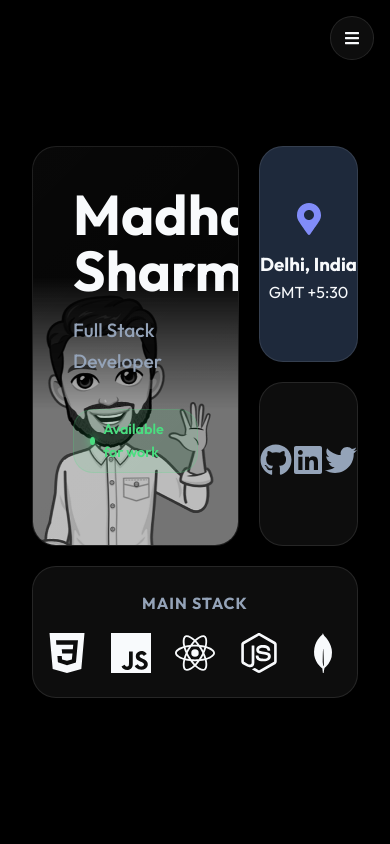
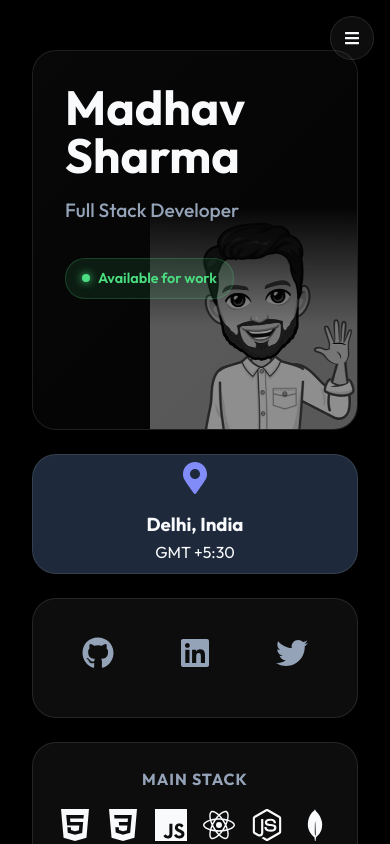
Before and after one commit to madhavsharma7/Portfolio, a React (Vite) app: page / in a window 390 px wide. Shown: the top 844 px of the page. Built offline with nearby package versions, Linux system fonts and the light colour scheme.

Commit message:
responsive ui change

```diff
--- a/src/components/Experience.jsx
+++ b/src/components/Experience.jsx
@@ -1,6 +1,6 @@
 import { useState } from 'react';
 import { motion, AnimatePresence } from 'framer-motion';
-import '../styles/ExperienceTimeline.css';
+import '../styles/Experience.css';
 
 const Experience = () => {
     const experiences = [
--- a/src/styles/About.css
+++ b/src/styles/About.css
@@ -86,9 +86,18 @@
     box-shadow: 0 8px 25px var(--accent-glow);
 }
 
-@media screen and (max-width: 768px) {
+@media screen and (max-width: 600px) {
     .about-content {
         grid-template-columns: 1fr;
         gap: 3rem;
     }
+
+    .section-title {
+        font-size: 5.5vw !important;
+    }
+
+    .about-image img {
+        width: 50%;
+        margin-left: 23vw;
+    }
 }
--- a/src/styles/Contact.css
+++ b/src/styles/Contact.css
@@ -109,8 +109,17 @@
     font-weight: 500;
 }
 
-@media screen and (max-width: 768px) {
+@media screen and (max-width: 600px) {
     .contact-content {
         grid-template-columns: 1fr;
     }
+
+    .contact-item {
+        font-size: 3vw;
+    }
+
+    .download-btn {
+        font-size: 2.5vw;
+    }
+
 }
--- a/src/styles/Education.css
+++ b/src/styles/Education.css
@@ -70,7 +70,11 @@
     font-weight: 500;
 }
 
-@media screen and (max-width: 768px) {
+@media screen and (max-width: 600px) {
+    .section-title {
+        font-size: 5vw !important;
+    }
+
     .education-card {
         flex-direction: column;
     }
@@ -80,4 +84,6 @@
         margin-right: 0;
         margin-bottom: 1.5rem;
     }
+
+
 }
--- a/src/styles/Experience.css
+++ b/src/styles/Experience.css
@@ -1,61 +1,164 @@
-.experience-section {
+.experience-section-timeline {
     padding: 100px 0;
 }
 
-.experience-container {
+.timeline-layout {
+    display: grid;
+    grid-template-columns: 1fr 2fr;
+    gap: 4rem;
+    background: var(--bg-card);
+    padding: 3rem;
+    border-radius: 24px;
+    border: 1px solid var(--border-color);
+    backdrop-filter: blur(10px);
+}
+
+.timeline-list {
+    border-right: 1px solid var(--border-color);
+    padding-right: 2rem;
     display: flex;
     flex-direction: column;
-    gap: 2rem;
-    max-width: 800px;
-    margin: 0 auto;
+    gap: 1rem;
 }
 
-.experience-card {
-    background: var(--bg-card);
-    padding: 2.5rem;
-    border-radius: var(--card-radius);
-    border: 1px solid var(--border-color);
-    backdrop-filter: blur(10px);
-    transition: all 0.3s ease;
+.timeline-item {
+    padding: 1.5rem;
+    border-radius: 12px;
+    cursor: pointer;
+    transition: 0.3s;
+    border-left: 3px solid transparent;
 }
 
-.experience-card:hover {
-    transform: translateY(-5px);
-    background: var(--bg-card-hover);
-    border-color: rgba(255, 255, 255, 0.2);
+.timeline-item.active,
+.timeline-item:hover {
+    background: rgba(255, 255, 255, 0.05);
+    border-left-color: var(--accent-color);
 }
 
-.experience-card h3 {
-    color: var(--text-primary);
-    font-size: 1.4rem;
-    font-weight: 600;
+.timeline-item .period {
+    font-size: 0.85rem;
+    color: var(--text-secondary);
+    display: block;
     margin-bottom: 0.3rem;
 }
 
-.experience-card h4 {
-    color: var(--accent-color);
-    font-size: 1rem;
-    margin-bottom: 1.5rem;
-    font-weight: 500;
+.timeline-item h3 {
+    font-size: 1.1rem;
+    color: var(--text-primary);
+    font-weight: 600;
 }
 
-.experience-card ul {
+.detail-content {
+    padding: 1rem;
+}
+
+.detail-content h3 {
+    font-size: 2rem;
+    color: var(--text-primary);
+    margin-bottom: 2rem;
+}
+
+.detail-content .highlight {
+    color: var(--accent-color);
+}
+
+.detail-content .description {
+    color: var(--text-secondary);
+    font-size: 1.1rem;
+    margin-bottom: 2rem;
+    line-height: 1.7;
+}
+
+.achievements {
     list-style: none;
 }
 
-.experience-card ul li {
+.achievements li {
     position: relative;
     padding-left: 1.5rem;
-    margin-bottom: 0.8rem;
-    color: var(--text-secondary);
-    font-size: 1rem;
-    line-height: 1.6;
+    margin-bottom: 1rem;
+    color: var(--text-primary);
 }
 
-.experience-card ul li::before {
-    content: '•';
+.achievements li::before {
+    content: '▹';
     position: absolute;
     left: 0;
     color: var(--accent-color);
-    font-weight: bold;
 }
+
+@media screen and (max-width: 600px) {
+    .experience-section-timeline {
+        padding: 10px 0;
+    }
+
+    .timeline-layout {
+        grid-template-columns: 1fr;
+        gap: 3rem;
+        padding: 2rem;
+    }
+
+    .timeline-list {
+        border-right: none;
+        border-bottom: 1px solid var(--border-color);
+        padding-right: 0;
+        padding-bottom: 1rem;
+        display: flex;
+        flex-direction: row;
+        gap: 1rem;
+        overflow-x: auto;
+        -webkit-overflow-scrolling: touch;
+        scrollbar-width: none;
+        /* Hide scrollbar Firefox */
+    }
+
+    .timeline-list::-webkit-scrollbar {
+        display: none;
+        /* Hide scrollbar Chrome/Safari */
+    }
+
+    .timeline-item {
+        min-width: auto;
+        white-space: nowrap;
+        padding: 0.6rem 1.2rem;
+        border-left: none;
+        border-bottom: 2px solid transparent;
+        border-radius: 8px;
+        background: rgba(255, 255, 255, 0.03);
+    }
+
+    .timeline-item.active {
+        border-right-color: transparent;
+        /* Reset explicit desktop border if any */
+        border-left-color: transparent;
+        border-bottom-color: var(--accent-color);
+        background: rgba(255, 255, 255, 0.08);
+    }
+
+    .timeline-item .period {
+        font-size: 0.7rem;
+        margin-bottom: 0.2rem;
+    }
+
+    .timeline-item h3 {
+        font-size: 0.9rem;
+    }
+
+    .detail-content {
+        padding: 0.5rem;
+    }
+
+    .detail-content h3 {
+        font-size: 1.3rem;
+        margin-bottom: 1rem;
+    }
+
+    .detail-content .description {
+        font-size: 0.9rem;
+        margin-bottom: 1.5rem;
+    }
+
+    .achievements li {
+        font-size: 0.85rem;
+    }
+}
--- a/src/styles/Footer.css
+++ b/src/styles/Footer.css
@@ -6,3 +6,10 @@
     border-top: 1px solid var(--border-color);
     background: rgba(15, 23, 42, 0.4);
 }
+
+@media screen and (max-width: 600px) {
+
+    .footer p {
+        font-size: 3vw;
+    }
+}
--- a/src/styles/HeroGrid.css
+++ b/src/styles/HeroGrid.css
@@ -166,27 +166,128 @@
     color: var(--text-primary);
 }
 
-/* Music Tile Removed */
+/* Responsive */
+@media screen and (max-width: 600px) {
+    .hero-container {
+        grid-template-columns: 1fr;
+        text-align: center;
+    }
 
-/* Responsive */
-@media screen and (max-width: 1024px) {
+    .hero-content {
+        align-items: center;
+        order: 2;
+    }
+
+    .hero-image {
+        order: 1;
+        margin-bottom: 3rem;
+
+    }
+
+    .profile-content .name {
+        font-size: 6vw;
+    }
+
+    .profile-content .role {
+        font-size: 3vw;
+    }
+
     .bento-grid {
         grid-template-columns: repeat(2, 1fr);
         grid-template-rows: auto;
     }
+
+    .profile-tile {
+        grid-column: span 1;
+        grid-row: span 2;
+        height: auto;
+        width: 100%;
+        margin: 0;
+    }
+
+    .profile-img {
+        width: 60%;
+        height: 50%;
+        bottom: 0px;
+        right: -10px;
+        opacity: 0.8;
+    }
+
+    .location-tile {
+        margin: 0;
+        height: 100%;
+        min-height: 150px;
+    }
+
+    .social-tile {
+        margin: 0;
+        height: 100%;
+        min-height: 150px;
+        flex-direction: column;
+        gap: 15px;
+    }
+
+    .tech-tile {
+        margin: 0;
+        grid-column: span 2;
+        margin-top: 20px;
+    }
 }
 
-@media screen and (max-width: 768px) {
+@media screen and (max-width: 500px) {
     .bento-grid {
         grid-template-columns: 1fr;
+        gap: 1.5rem;
     }
 
     .profile-tile {
         grid-column: span 1;
-        min-height: 400px;
+        grid-row: auto;
+        padding: 2rem;
+        min-height: 380px;
+        /* Ensure enough height for content + image */
+    }
+
+    .profile-content .name {
+        font-size: 3rem;
+    }
+
+    .profile-content .role {
+        font-size: 1.2rem;
     }
 
     .profile-img {
-        width: 250px;
+        width: 70%;
+        height: auto;
+        right: -20px;
+        bottom: -20px;
+        opacity: 0.6;
+    }
+
+    .location-tile,
+    .social-tile {
+        grid-column: span 1;
+        min-height: 120px;
+        /* Compact height */
+        margin: 0;
+    }
+
+    .social-tile {
+        flex-direction: row;
+        gap: 1rem;
+    }
+
+
+    .tech-tile {
+        grid-column: span 1;
+        margin-top: 0;
+        padding: 1.5rem;
+    }
+
+    .tech-row {
+        gap: 1rem;
+        font-size: 2rem;
+        flex-wrap: wrap;
+        justify-content: center;
     }
 }
--- a/src/styles/ProjectsHorizontal.css
+++ b/src/styles/ProjectsHorizontal.css
@@ -127,8 +127,41 @@
     border: 1px solid rgba(255, 255, 255, 0.1);
 }
 
-@media screen and (max-width: 768px) {
+@media screen and (max-width: 600px) {
     .project-card-h {
-        flex: 0 0 300px;
+        flex: 0 0 280px;
+        height: 75vh;
+        display: flex;
+        flex-direction: column;
+    }
+
+    .card-image {
+        height: 45%;
+    }
+
+    .card-info {
+        padding: 1rem;
+        flex: 1;
+        overflow: hidden;
+    }
+
+    .card-info h3 {
+        font-size: 1.1rem;
+        margin-bottom: 0.2rem;
+    }
+
+    .card-info p {
+        font-size: 0.85rem;
+        margin-bottom: 0.5rem;
+        display: -webkit-box;
+        -webkit-line-clamp: 3;
+        line-clamp: 3;
+        -webkit-box-orient: vertical;
+        overflow: hidden;
+    }
+
+    .tags span {
+        padding: 2px 8px;
+        font-size: 0.7rem;
     }
 }
```
